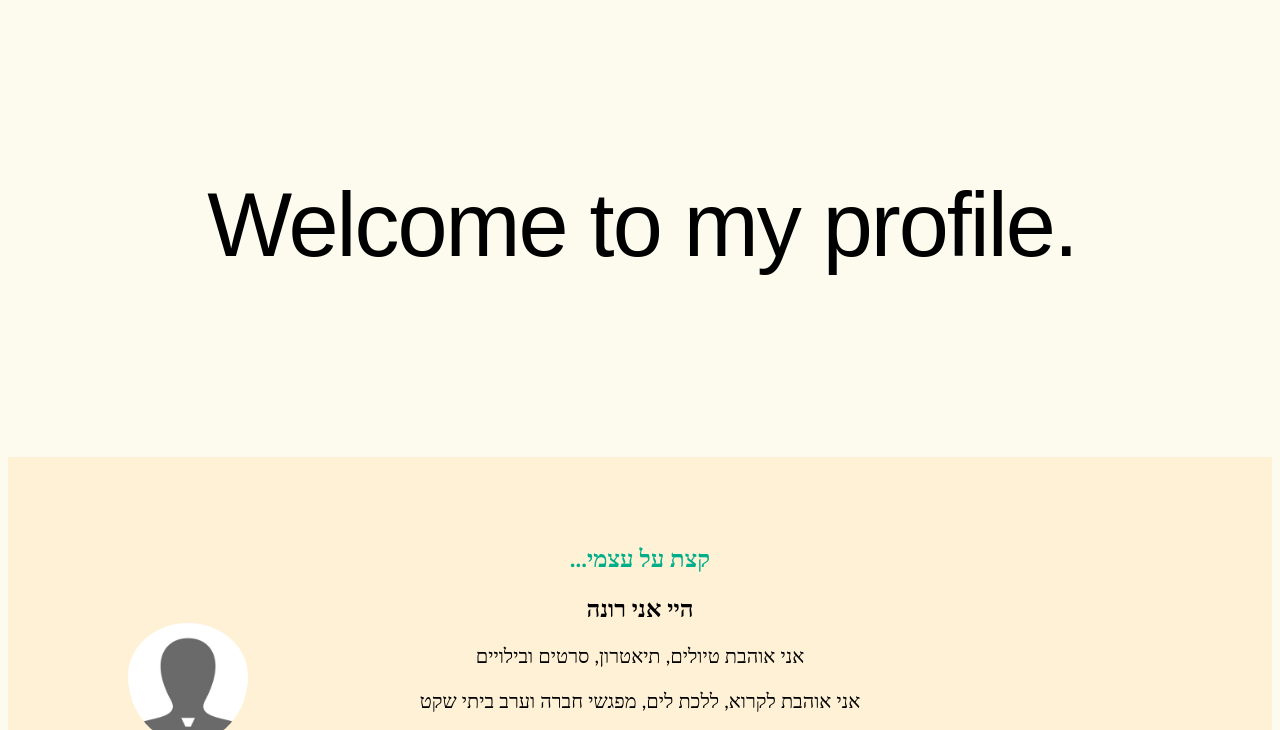
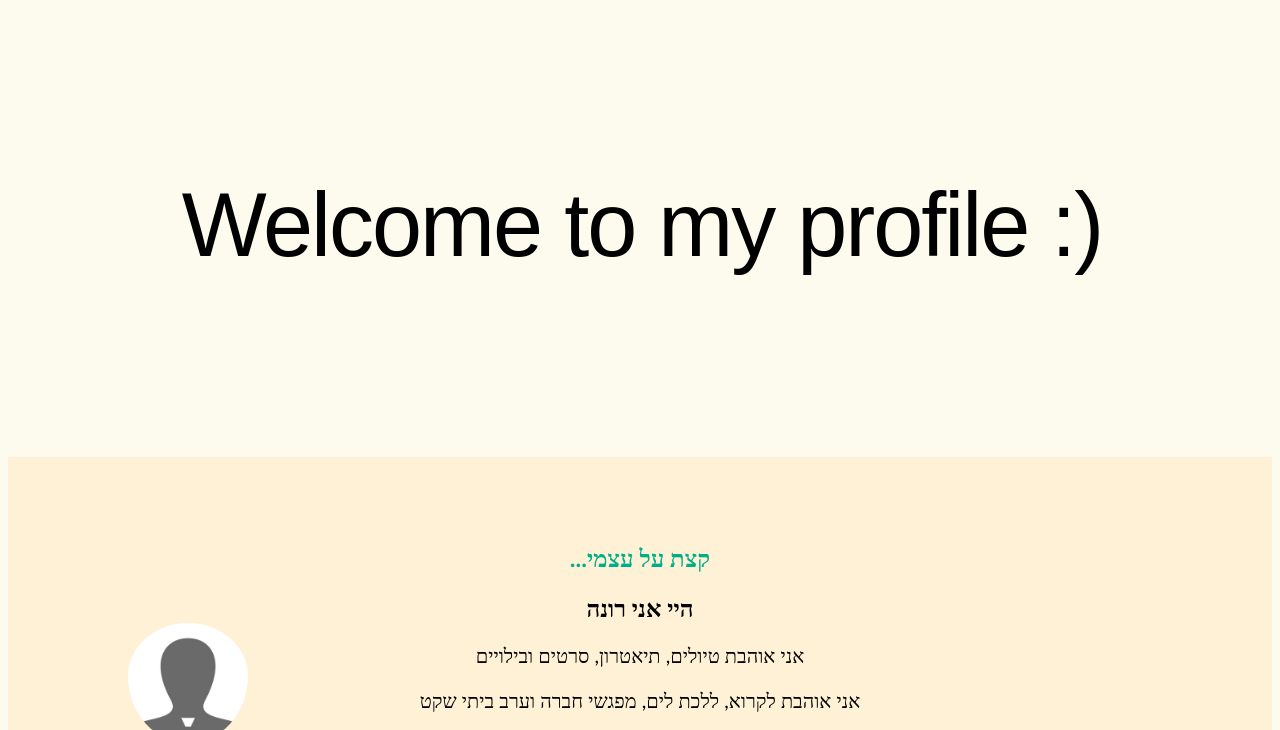
Before and after one commit to nicolekenig/DateingWebProfile, a plain HTML site: page index.html in a window 1280 px wide. Shown: the part 51-781 px from the top of the page. Drawn offline with Linux system fonts and the light colour scheme; some icons are missing.

Commit message:
Add files via upload

```diff
--- a/index.html
+++ b/index.html
@@ -45,7 +45,7 @@
 
     <div class="row banner">
       <div class="banner-text">
-        <p class="responsive-headline">Welcome to my profile.</p>
+        <p class="responsive-headline">Welcome to my profile :)</p>
       </div>
     </div> <!-- row banner #menu -->
 
```
